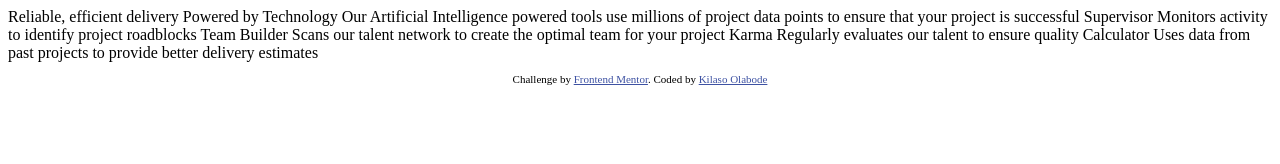
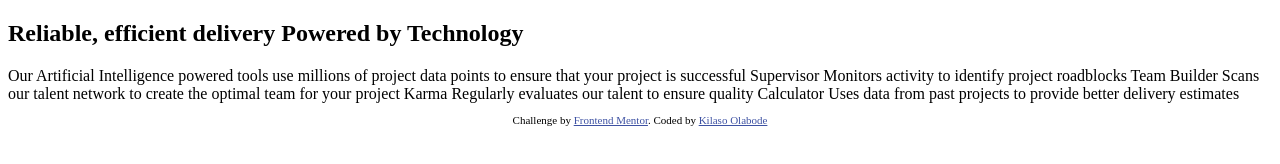
Before and after one commit to Great-kiola/Four-card-feature-section-fem, a plain HTML site: page index.html in a window 1280 px wide. Drawn offline with Linux system fonts and the light colour scheme.

Commit message:
Made changes to the html file

```diff
--- a/index.html
+++ b/index.html
@@ -11,9 +11,18 @@
 
 </head>
 <body>
+  <section>
 
-  Reliable, efficient delivery
-  Powered by Technology
+    <div class="textDiv">
+      <h1>
+        Reliable, efficient delivery
+        Powered by Technology
+      </h1>
+    </div>
+
+  </section>
+
+
 
   Our Artificial Intelligence powered tools use millions of project data points
   to ensure that your project is successful
```
